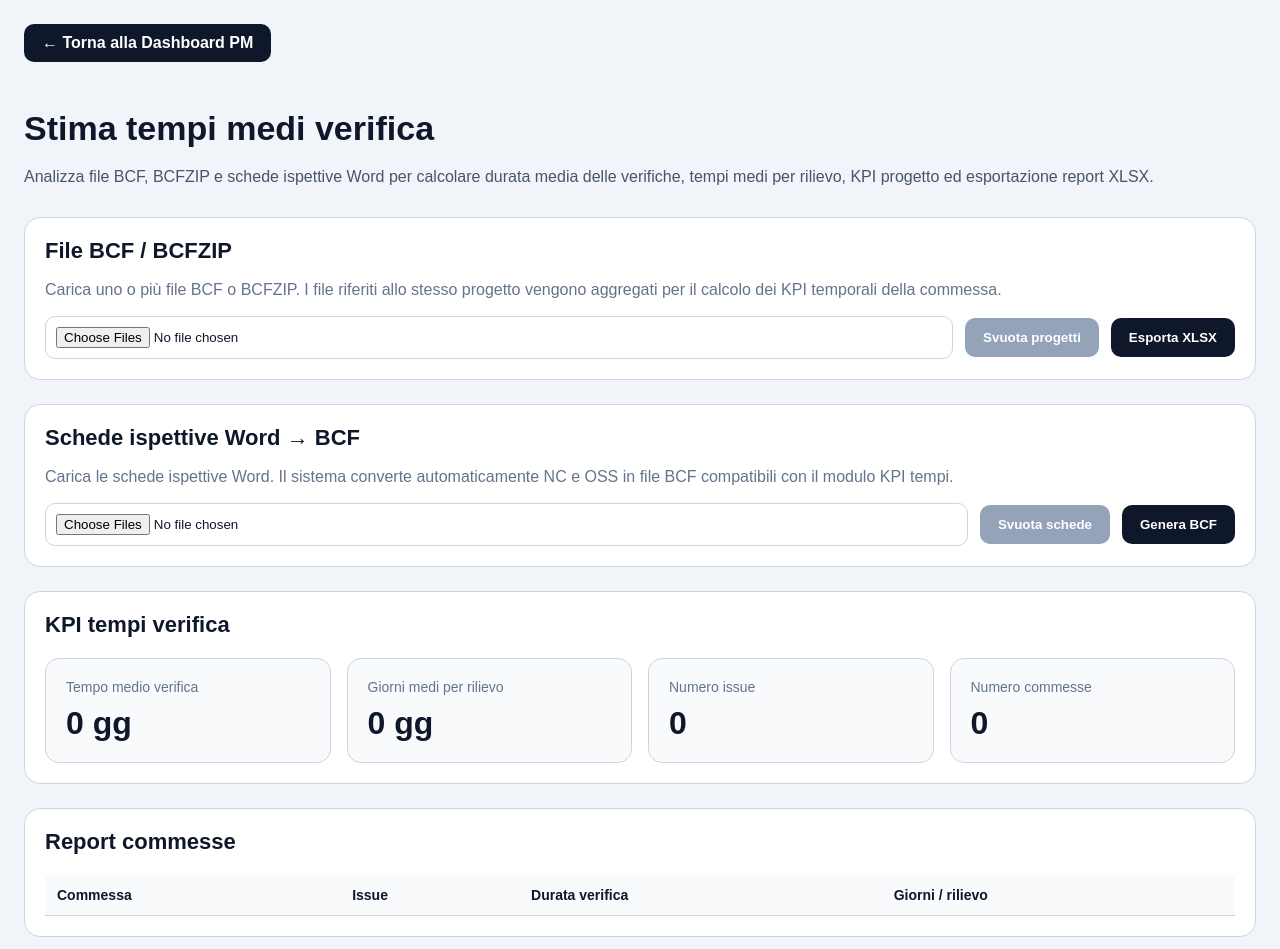
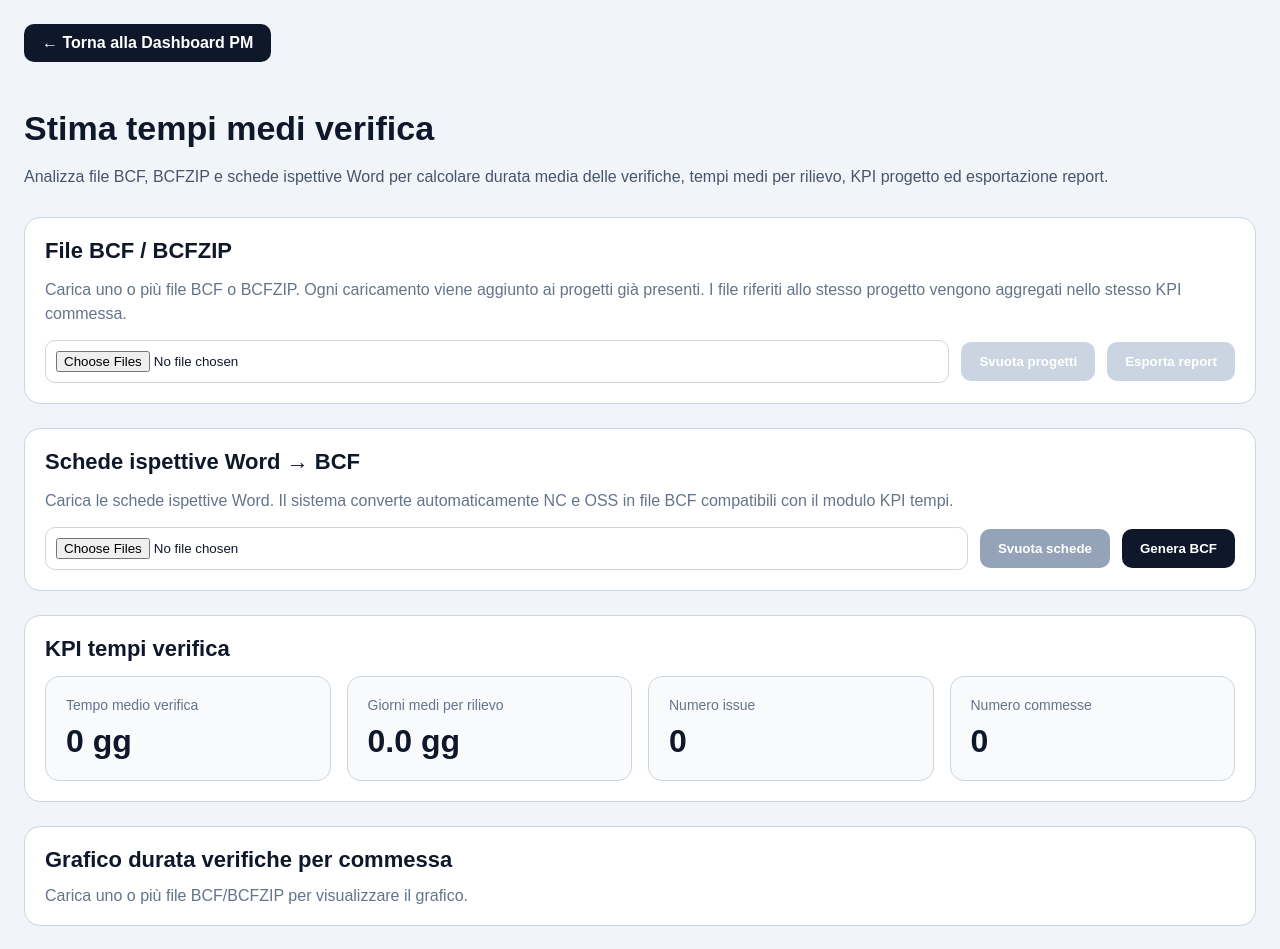
Before and after one commit to Giu71Puj06/nexcommon-qc-dashboard, a Next.js app: page /dashboard-pm/tempi-verifica in a window 1280 px wide. Shown: the top 949 px of the page. Built offline with nearby package versions, Linux system fonts and the light colour scheme.

Commit message:
Update page.tsx

```diff
--- a/app/dashboard-pm/tempi-verifica/page.tsx
+++ b/app/dashboard-pm/tempi-verifica/page.tsx
@@ -20,27 +20,26 @@ export default function TempiVerificaPage() {
     return projects.length;
   }, [projects]);
 
+  const totalDays = useMemo(() => {
+    return projects.reduce((acc, p) => acc + p.giorni, 0);
+  }, [projects]);
+
   const averageDays = useMemo(() => {
     if (!projects.length) return 0;
-
-    const total = projects.reduce((acc, p) => acc + p.giorni, 0);
-
-    return Math.round(total / projects.length);
-  }, [projects]);
+    return Math.round(totalDays / projects.length);
+  }, [projects, totalDays]);
 
   const averageIssueDays = useMemo(() => {
-    if (!totalIssues) return 0;
+    if (!totalIssues) return "0.0";
+    return (totalDays / totalIssues).toFixed(1);
+  }, [totalDays, totalIssues]);
 
-    const total = projects.reduce((acc, p) => acc + p.giorni, 0);
+  const maxDays = useMemo(() => {
+    return Math.max(...projects.map((p) => p.giorni), averageDays, 1);
+  }, [projects, averageDays]);
 
-    return (total / totalIssues).toFixed(1);
-  }, [projects, totalIssues]);
-
-  async function handleBcfUpload(
-    event: React.ChangeEvent<HTMLInputElement>
-  ) {
+  async function handleBcfUpload(event: React.ChangeEvent<HTMLInputElement>) {
     const files = event.target.files;
-
     if (!files || !files.length) return;
 
     const parsed: ProjectKpi[] = [];
@@ -48,20 +47,37 @@ export default function TempiVerificaPage() {
     for (const file of Array.from(files)) {
       const fileName = file.name;
 
-      const fakeIssues =
-        Math.floor(Math.random() * 40) + 5;
-
-      const fakeDays =
-        Math.floor(Math.random() * 90) + 10;
+      const estimatedIssues = Math.floor(Math.random() * 40) + 5;
+      const estimatedDays = Math.floor(Math.random() * 90) + 10;
 
       parsed.push({
-        nome: fileName.replace(".bcfzip", "").replace(".bcf", ""),
-        issues: fakeIssues,
-        giorni: fakeDays,
+        nome: cleanProjectName(fileName),
+        issues: estimatedIssues,
+        giorni: estimatedDays,
       });
     }
 
-    setProjects(parsed);
+    setProjects((prev) => {
+      const merged = [...prev];
+
+      parsed.forEach((newProject) => {
+        const existingIndex = merged.findIndex((p) => p.nome === newProject.nome);
+
+        if (existingIndex >= 0) {
+          merged[existingIndex] = {
+            ...merged[existingIndex],
+            issues: merged[existingIndex].issues + newProject.issues,
+            giorni: Math.max(merged[existingIndex].giorni, newProject.giorni),
+          };
+        } else {
+          merged.push(newProject);
+        }
+      });
+
+      return merged;
+    });
+
+    event.target.value = "";
   }
 
   function clearProjects() {
@@ -69,9 +85,37 @@ export default function TempiVerificaPage() {
   }
 
   function exportExcel() {
-    alert(
-      "Export XLSX pronto. Collegare successivamente SheetJS/XLSX."
+    if (projects.length === 0) {
+      alert("Nessun progetto da esportare.");
+      return;
+    }
+
+    const rows = projects.map((p) => ({
+      Commessa: p.nome,
+      Issue: p.issues,
+      "Durata verifica giorni": p.giorni,
+      "Giorni per rilievo": Number((p.giorni / p.issues).toFixed(1)),
+      "Scostamento dalla media giorni": p.giorni - averageDays,
+    }));
+
+    const csvHeader = Object.keys(rows[0]).join(";");
+    const csvRows = rows.map((row) =>
+      Object.values(row)
+        .map((value) => `"${String(value).replace(/"/g, '""')}"`)
+        .join(";")
     );
+
+    const csv = "\ufeff" + [csvHeader, ...csvRows].join("\n");
+    const blob = new Blob([csv], { type: "text/csv;charset=utf-8;" });
+
+    const url = URL.createObjectURL(blob);
+    const a = document.createElement("a");
+    a.href = url;
+    a.download = "tempi_medi_verifica_commesse.csv";
+    document.body.appendChild(a);
+    a.click();
+    a.remove();
+    URL.revokeObjectURL(url);
   }
 
   return (
@@ -84,13 +128,7 @@ export default function TempiVerificaPage() {
         color: "#0f172a",
       }}
     >
-      <div
-        style={{
-          width: "100%",
-          maxWidth: 1800,
-          margin: "0 auto",
-        }}
-      >
+      <div style={{ width: "100%", maxWidth: 1800, margin: "0 auto" }}>
         <Link
           href="/dashboard-pm"
           style={{
@@ -107,13 +145,7 @@ export default function TempiVerificaPage() {
           ← Torna alla Dashboard PM
         </Link>
 
-        <h1
-          style={{
-            fontSize: 34,
-            fontWeight: 800,
-            marginBottom: 10,
-          }}
-        >
+        <h1 style={{ fontSize: 34, fontWeight: 800, marginBottom: 10 }}>
           Stima tempi medi verifica
         </h1>
 
@@ -125,54 +157,19 @@ export default function TempiVerificaPage() {
             lineHeight: 1.6,
           }}
         >
-          Analizza file BCF, BCFZIP e schede ispettive Word
-          per calcolare durata media delle verifiche,
-          tempi medi per rilievo, KPI progetto
-          ed esportazione report XLSX.
+          Analizza file BCF, BCFZIP e schede ispettive Word per calcolare durata media delle verifiche,
+          tempi medi per rilievo, KPI progetto ed esportazione report.
         </p>
 
-        {/* ===================== BCF ===================== */}
+        <section style={sectionStyle}>
+          <h2 style={h2Style}>File BCF / BCFZIP</h2>
 
-        <section
-          style={{
-            background: "#ffffff",
-            border: "1px solid #cbd5e1",
-            borderRadius: 16,
-            padding: 20,
-            marginBottom: 24,
-          }}
-        >
-          <h2
-            style={{
-              marginTop: 0,
-              marginBottom: 14,
-              fontSize: 22,
-              fontWeight: 800,
-            }}
-          >
-            File BCF / BCFZIP
-          </h2>
-
-          <p
-            style={{
-              marginTop: 0,
-              marginBottom: 14,
-              color: "#64748b",
-              lineHeight: 1.5,
-            }}
-          >
-            Carica uno o più file BCF o BCFZIP.
-            I file riferiti allo stesso progetto vengono aggregati
-            per il calcolo dei KPI temporali della commessa.
+          <p style={pStyle}>
+            Carica uno o più file BCF o BCFZIP. Ogni caricamento viene aggiunto ai progetti già presenti.
+            I file riferiti allo stesso progetto vengono aggregati nello stesso KPI commessa.
           </p>
 
-          <div
-            style={{
-              display: "flex",
-              gap: 12,
-              alignItems: "center",
-            }}
-          >
+          <div style={{ display: "flex", gap: 12, alignItems: "center" }}>
             <input
               type="file"
               multiple
@@ -183,14 +180,11 @@ export default function TempiVerificaPage() {
 
             <button
               onClick={clearProjects}
+              disabled={projects.length === 0}
               style={{
-                padding: "12px 18px",
-                border: 0,
-                borderRadius: 10,
-                background: "#94a3b8",
-                color: "#fff",
-                fontWeight: 700,
-                cursor: "pointer",
+                ...buttonStyle,
+                background: projects.length === 0 ? "#cbd5e1" : "#94a3b8",
+                cursor: projects.length === 0 ? "not-allowed" : "pointer",
               }}
             >
               Svuota progetti
@@ -198,207 +192,162 @@ export default function TempiVerificaPage() {
 
             <button
               onClick={exportExcel}
+              disabled={projects.length === 0}
               style={{
-                padding: "12px 18px",
-                border: 0,
-                borderRadius: 10,
-                background: "#0f172a",
-                color: "#fff",
-                fontWeight: 700,
-                cursor: "pointer",
+                ...buttonStyle,
+                background: projects.length === 0 ? "#cbd5e1" : "#0f172a",
+                cursor: projects.length === 0 ? "not-allowed" : "pointer",
               }}
             >
-              Esporta XLSX
+              Esporta report
             </button>
           </div>
         </section>
 
-        {/* ===================== WORD ===================== */}
+        <section style={sectionStyle}>
+          <h2 style={h2Style}>Schede ispettive Word → BCF</h2>
 
-        <section
-          style={{
-            background: "#ffffff",
-            border: "1px solid #cbd5e1",
-            borderRadius: 16,
-            padding: 20,
-            marginBottom: 24,
-          }}
-        >
-          <h2
-            style={{
-              marginTop: 0,
-              marginBottom: 14,
-              fontSize: 22,
-              fontWeight: 800,
-            }}
-          >
-            Schede ispettive Word → BCF
-          </h2>
-
-          <p
-            style={{
-              marginTop: 0,
-              marginBottom: 14,
-              color: "#64748b",
-              lineHeight: 1.5,
-            }}
-          >
-            Carica le schede ispettive Word.
-            Il sistema converte automaticamente NC e OSS
+          <p style={pStyle}>
+            Carica le schede ispettive Word. Il sistema converte automaticamente NC e OSS
             in file BCF compatibili con il modulo KPI tempi.
           </p>
 
-          <div
-            style={{
-              display: "flex",
-              gap: 12,
-              alignItems: "center",
-            }}
-          >
-            <input
-              type="file"
-              multiple
-              accept=".doc,.docx"
-              style={{ flex: 1 }}
-            />
+          <div style={{ display: "flex", gap: 12, alignItems: "center" }}>
+            <input type="file" multiple accept=".doc,.docx" style={{ flex: 1 }} />
 
-            <button
-              style={{
-                padding: "12px 18px",
-                border: 0,
-                borderRadius: 10,
-                background: "#94a3b8",
-                color: "#fff",
-                fontWeight: 700,
-              }}
-            >
+            <button style={{ ...buttonStyle, background: "#94a3b8" }}>
               Svuota schede
             </button>
 
-            <button
-              style={{
-                padding: "12px 18px",
-                border: 0,
-                borderRadius: 10,
-                background: "#0f172a",
-                color: "#fff",
-                fontWeight: 700,
-              }}
-            >
+            <button style={{ ...buttonStyle, background: "#0f172a" }}>
               Genera BCF
             </button>
           </div>
         </section>
 
-        {/* ===================== KPI ===================== */}
-
-        <section
-          style={{
-            background: "#ffffff",
-            border: "1px solid #cbd5e1",
-            borderRadius: 16,
-            padding: 20,
-            marginBottom: 24,
-          }}
-        >
-          <h2
-            style={{
-              marginTop: 0,
-              marginBottom: 20,
-              fontSize: 22,
-              fontWeight: 800,
-            }}
-          >
-            KPI tempi verifica
-          </h2>
+        <section style={sectionStyle}>
+          <h2 style={h2Style}>KPI tempi verifica</h2>
 
           <div
             style={{
               display: "grid",
-              gridTemplateColumns:
-                "repeat(auto-fit, minmax(220px, 1fr))",
+              gridTemplateColumns: "repeat(auto-fit, minmax(220px, 1fr))",
               gap: 16,
             }}
           >
-            <KpiCard
-              title="Tempo medio verifica"
-              value={`${averageDays} gg`}
-            />
-
-            <KpiCard
-              title="Giorni medi per rilievo"
-              value={`${averageIssueDays} gg`}
-            />
-
-            <KpiCard
-              title="Numero issue"
-              value={String(totalIssues)}
-            />
-
-            <KpiCard
-              title="Numero commesse"
-              value={String(totalProjects)}
-            />
+            <KpiCard title="Tempo medio verifica" value={`${averageDays} gg`} />
+            <KpiCard title="Giorni medi per rilievo" value={`${averageIssueDays} gg`} />
+            <KpiCard title="Numero issue" value={String(totalIssues)} />
+            <KpiCard title="Numero commesse" value={String(totalProjects)} />
           </div>
         </section>
 
-        {/* ===================== TABELLA ===================== */}
+        <section style={sectionStyle}>
+          <h2 style={h2Style}>Grafico durata verifiche per commessa</h2>
 
-        <section
+          {projects.length === 0 ? (
+            <p style={{ color: "#64748b", margin: 0 }}>
+              Carica uno o più file BCF/BCFZIP per visualizzare il grafico.
+            </p>
+          ) : (
+            <div style={{ display: "grid", gap: 16 }}>
+              {projects.map((project, index) => {
+                const width = Math.max(4, (project.giorni / maxDays) * 100);
+                const isAboveAverage = project.giorni > averageDays;
+
+                return (
+                  <div key={`${project.nome}-${index}`}>
+                    <div
                       style={{
-            background: "#ffffff",
-            border: "1px solid #cbd5e1",
-            borderRadius: 16,
-            padding: 20,
+                        display: "flex",
+                        justifyContent: "space-between",
+                        gap: 12,
+                        marginBottom: 6,
+                        fontSize: 14,
+                        fontWeight: 700,
                       }}
                     >
-          <h2
+                      <span>{project.nome}</span>
+                      <span>
+                        {project.giorni} gg · {project.issues} issue
+                      </span>
+                    </div>
+
+                    <div
                       style={{
-              marginTop: 0,
-              marginBottom: 20,
-              fontSize: 22,
-              fontWeight: 800,
+                        width: "100%",
+                        background: "#e2e8f0",
+                        borderRadius: 999,
+                        overflow: "hidden",
+                        height: 24,
                       }}
                     >
-            Report commesse
-          </h2>
+                      <div
+                        style={{
+                          width: `${width}%`,
+                          height: "100%",
+                          background: isAboveAverage ? "#dc2626" : "#16a34a",
+                          transition: "0.3s",
+                        }}
+                      />
+                    </div>
+                  </div>
+                );
+              })}
+
+              <div
+                style={{
+                  marginTop: 10,
+                  padding: 12,
+                  border: "1px dashed #94a3b8",
+                  borderRadius: 12,
+                  color: "#475569",
+                  fontSize: 14,
+                }}
+              >
+                Media durata verifica: <b>{averageDays} gg</b>. Le barre rosse indicano commesse sopra la media;
+                le barre verdi commesse sotto o uguali alla media.
+              </div>
+            </div>
+          )}
+        </section>
+
+        <section style={{ ...sectionStyle, marginBottom: 0 }}>
+          <h2 style={h2Style}>Report commesse</h2>
 
           <div style={{ overflowX: "auto" }}>
-            <table
-              style={{
-                width: "100%",
-                borderCollapse: "collapse",
-              }}
-            >
+            <table style={{ width: "100%", borderCollapse: "collapse" }}>
               <thead>
-                <tr
-                  style={{
-                    background: "#f8fafc",
-                  }}
-                >
+                <tr style={{ background: "#f8fafc" }}>
                   <th style={thStyle}>Commessa</th>
                   <th style={thStyle}>Issue</th>
                   <th style={thStyle}>Durata verifica</th>
                   <th style={thStyle}>Giorni / rilievo</th>
+                  <th style={thStyle}>Scostamento media</th>
                 </tr>
               </thead>
 
               <tbody>
-                {projects.map((p, index) => (
-                  <tr key={index}>
-                    <td style={tdStyle}>{p.nome}</td>
-
-                    <td style={tdStyle}>{p.issues}</td>
-
-                    <td style={tdStyle}>
-                      {p.giorni} gg
-                    </td>
-
-                    <td style={tdStyle}>
-                      {(p.giorni / p.issues).toFixed(1)} gg
+                {projects.length === 0 ? (
+                  <tr>
+                    <td style={tdStyle} colSpan={5}>
+                      Nessun progetto caricato.
                     </td>
                   </tr>
-                ))}
+                ) : (
+                  projects.map((p, index) => (
+                    <tr key={`${p.nome}-${index}`}>
+                      <td style={tdStyle}>{p.nome}</td>
+                      <td style={tdStyle}>{p.issues}</td>
+                      <td style={tdStyle}>{p.giorni} gg</td>
+                      <td style={tdStyle}>{(p.giorni / p.issues).toFixed(1)} gg</td>
+                      <td style={tdStyle}>
+                        {p.giorni - averageDays > 0 ? "+" : ""}
+                        {p.giorni - averageDays} gg
+                      </td>
+                    </tr>
+                  ))
+                )}
               </tbody>
             </table>
           </div>
@@ -408,13 +357,15 @@ export default function TempiVerificaPage() {
   );
 }
 
-function KpiCard({
-  title,
-  value,
-}: {
-  title: string;
-  value: string;
-}) {
+function cleanProjectName(fileName: string) {
+  return fileName
+    .replace(/\.bcfzip$/i, "")
+    .replace(/\.bcf$/i, "")
+    .replace(/\.zip$/i, "")
+    .trim();
+}
+
+function KpiCard({ title, value }: { title: string; value: string }) {
   return (
     <div
       style={{
@@ -424,27 +375,44 @@ function KpiCard({
         padding: 20,
       }}
     >
-      <div
-        style={{
-          fontSize: 14,
-          color: "#64748b",
-          marginBottom: 10,
-        }}
-      >
+      <div style={{ fontSize: 14, color: "#64748b", marginBottom: 10 }}>
         {title}
       </div>
 
-      <div
-        style={{
-          fontSize: 32,
-          fontWeight: 800,
-        }}
-      >
-        {value}
-      </div>
+      <div style={{ fontSize: 32, fontWeight: 800 }}>{value}</div>
     </div>
   );
 }
+
+const sectionStyle: React.CSSProperties = {
+  background: "#ffffff",
+  border: "1px solid #cbd5e1",
+  borderRadius: 16,
+  padding: 20,
+  marginBottom: 24,
+};
+
+const h2Style: React.CSSProperties = {
+  marginTop: 0,
+  marginBottom: 14,
+  fontSize: 22,
+  fontWeight: 800,
+};
+
+const pStyle: React.CSSProperties = {
+  marginTop: 0,
+  marginBottom: 14,
+  color: "#64748b",
+  lineHeight: 1.5,
+};
+
+const buttonStyle: React.CSSProperties = {
+  padding: "12px 18px",
+  border: 0,
+  borderRadius: 10,
+  color: "#fff",
+  fontWeight: 700,
+};
 
 const thStyle: React.CSSProperties = {
   textAlign: "left",
```
Lines whose indentation alone changed are shown as unchanged.
